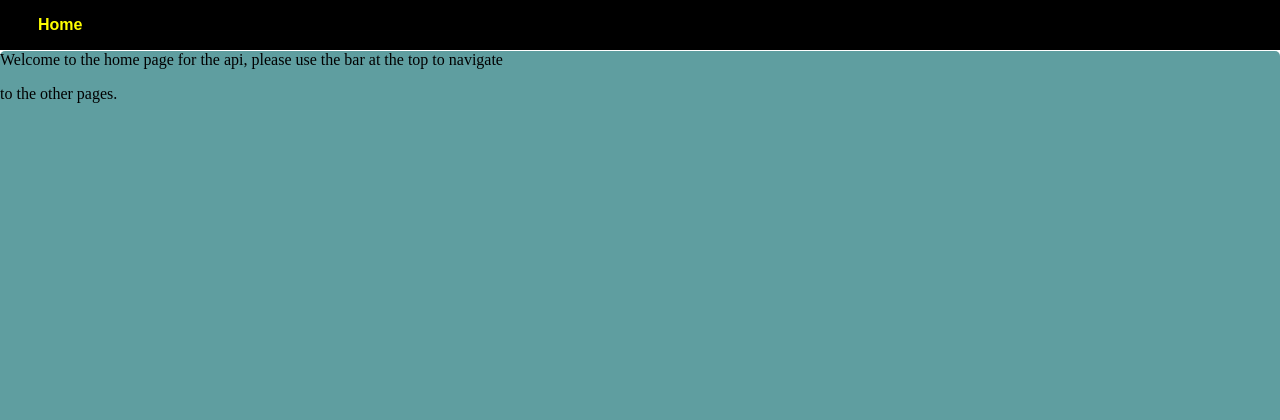
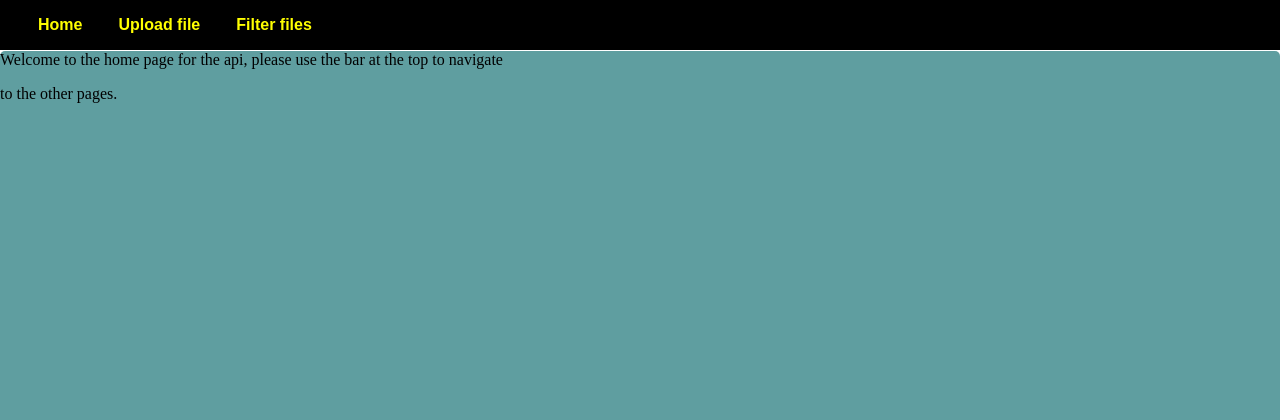
Before and after one commit to HDTortoizZ/una_health_challenge, a Django app: page / in a window 1280 px wide. Shown: the top 420 px of the page. Run offline with Django 4.2, Linux system fonts and the light colour scheme.

Commit message:
Update base.html
Added links for nav bar

```diff
--- a/Templates/base.html
+++ b/Templates/base.html
@@ -10,6 +10,8 @@
 <body>
     <nav>
         <a class="first-nav" href="{% url 'home' %}">Home</a>
+        <a href="{% url 'upload' %}">Upload file</a>
+        <a href="{% url 'levels_home' %}">Filter files</a>
     </nav>
     <div class="main-body">
     {% block content %}
```
